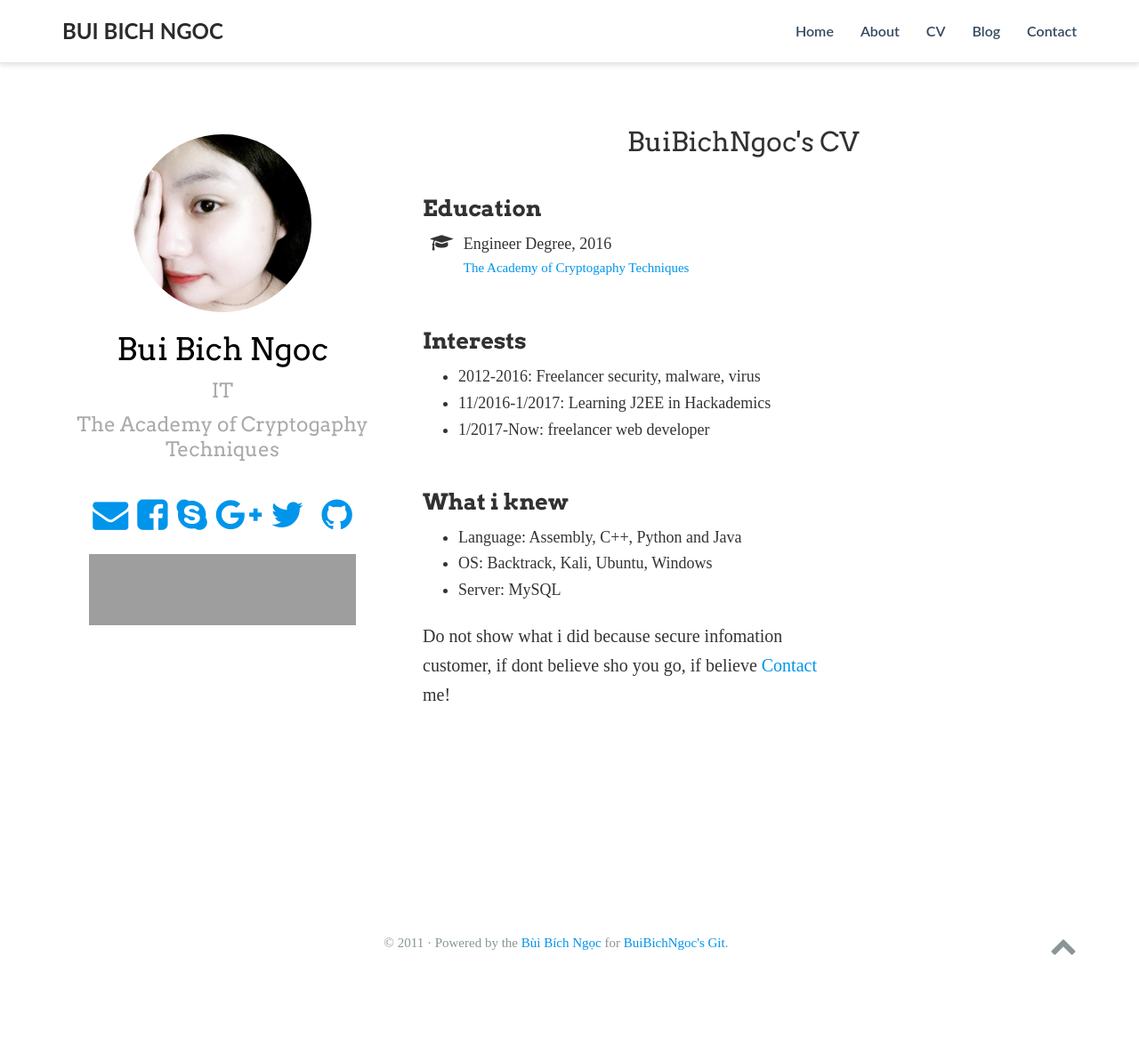
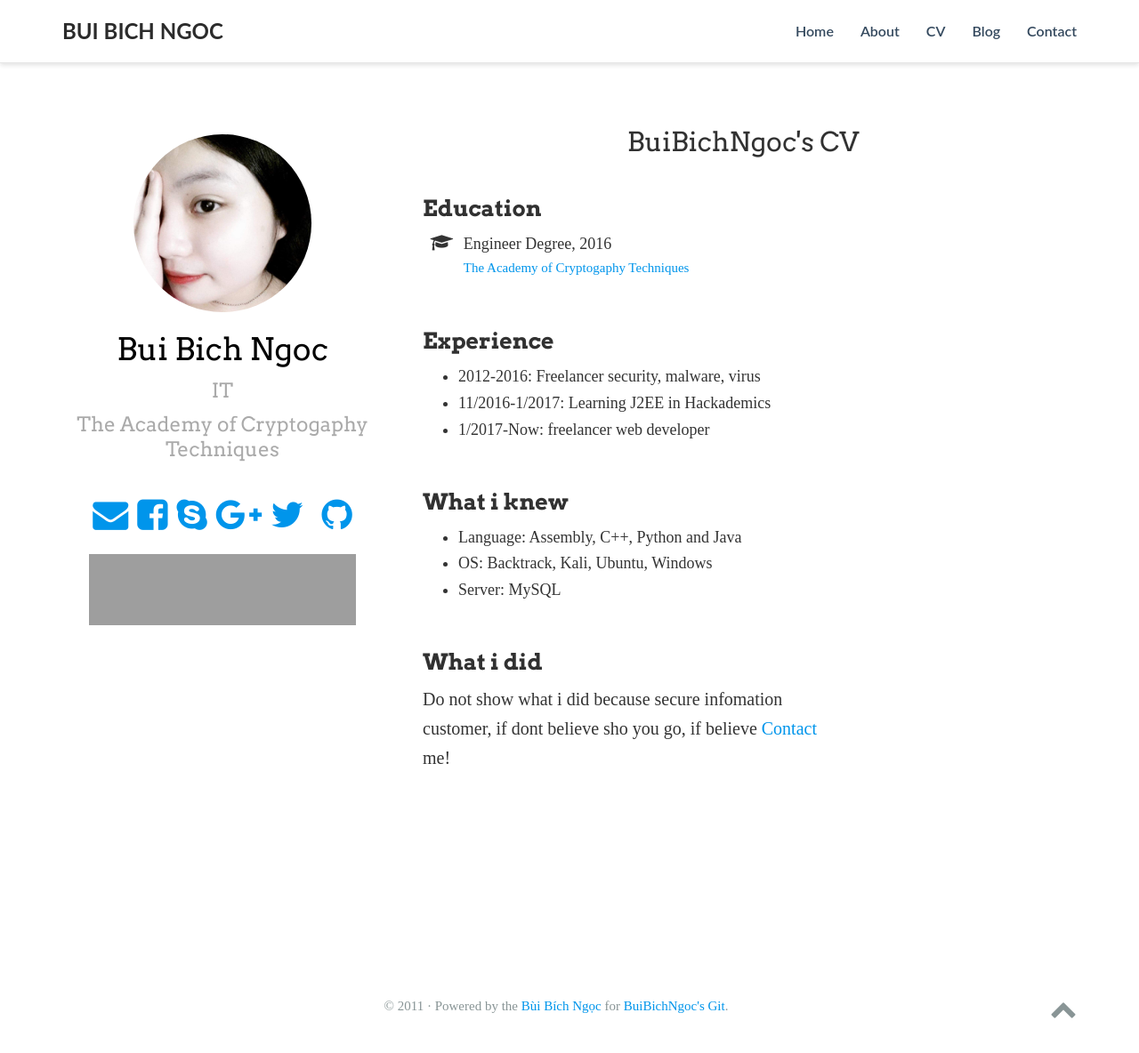
Before and after one commit to buibichngoc/buibichngoc.github.io, a Jekyll site: the page built from cv/index.html, in a window 1280 px wide and 1204 px high. Shown: the top 1184 px of the window at 89% size. Built offline with Jekyll 4.4.1, drawn with Linux system fonts in a browser that asks for light colours; nearby versions of some CDN libraries; a style sheet for code colours, icons or effects is not loaded; grey boxes are pictures that could not be loaded.

Commit message:
Update index.html

```diff
--- a/cv/index.html
+++ b/cv/index.html
@@ -18,7 +18,7 @@ title: BuiBichNgoc's CV
 	</div>
 
 	<div class="col-xs-12 col-md-8">
-		<h3>Interests</h3>
+		<h3>Experience</h3>
 		<ul class="ul-interests">
 			<li>2012-2016: Freelancer security, malware, virus</li>
 			<li>11/2016-1/2017: Learning J2EE in Hackademics</li>
@@ -36,5 +36,6 @@ title: BuiBichNgoc's CV
 	</div>
 
 	<div class="col-xs-12 col-md-8">
+		<h3>What i did</h3>
 		<p> Do not show what i did because secure infomation customer, if dont believe sho you go, if believe <a href="https://buibichngoc.github.io/contact/" target="_blank">Contact</a> me!</p>
 	</div>
```
